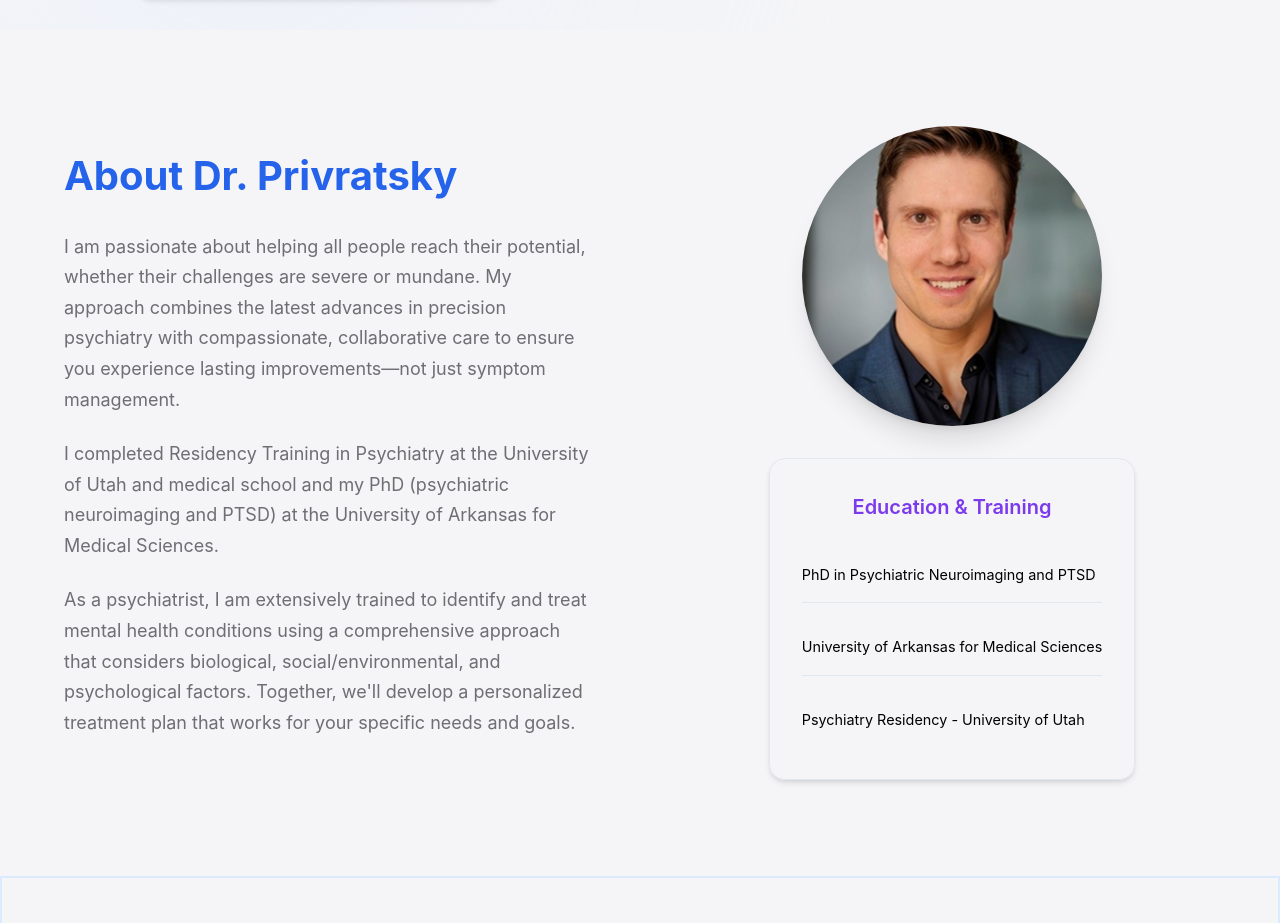
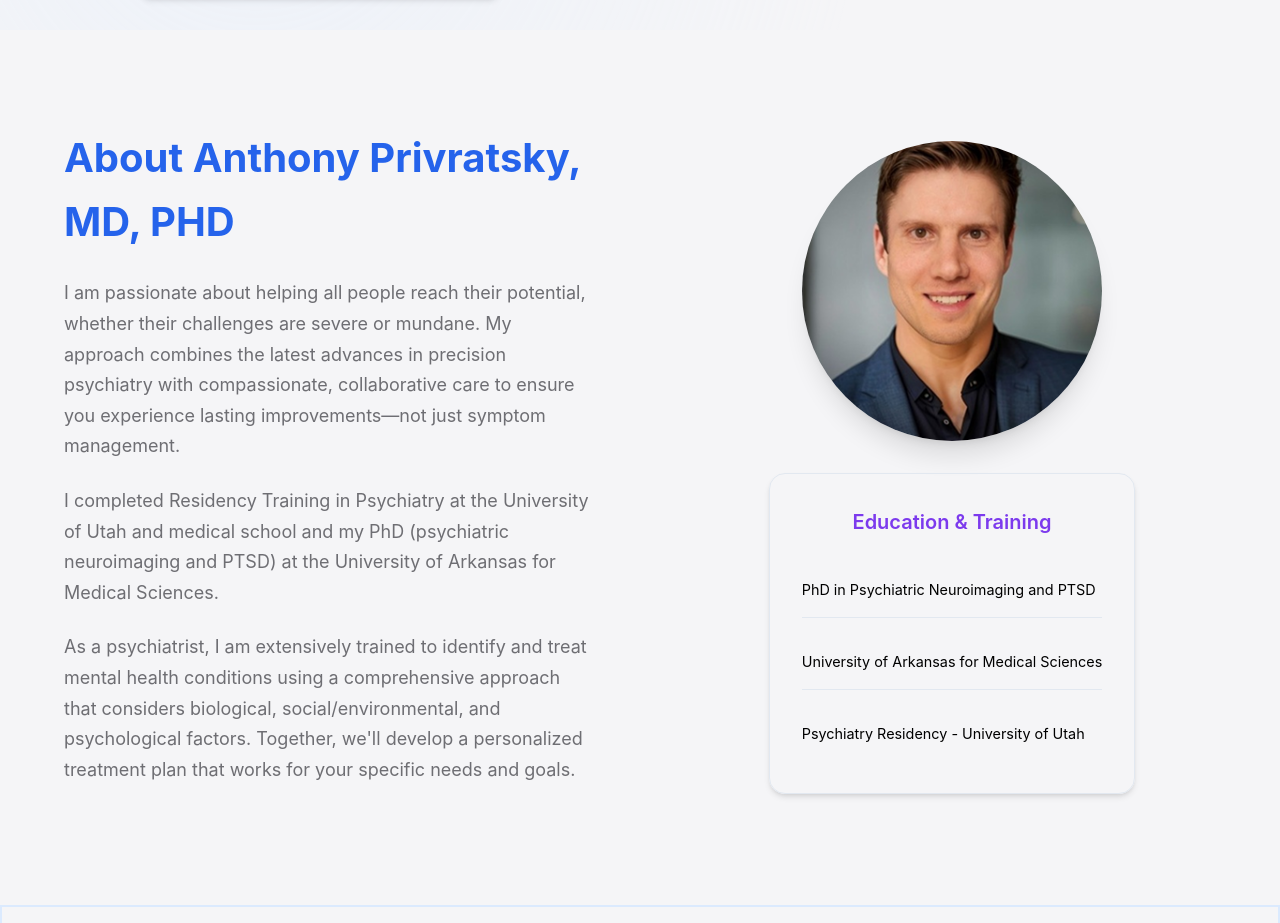
Before and after one commit to morganHillTelenos/telenos-health-web, a React (Create React App) app: page / in a window 1280 px wide. Shown: the part 820-1743 px from the top of the page. Built offline with nearby package versions, Linux system fonts and the light colour scheme; no server answers; what aws-amplify would draw is missing.

Commit message:
changed name

```diff
--- a/src/pages/LandingPage.js
+++ b/src/pages/LandingPage.js
@@ -95,7 +95,7 @@ const LandingPage = () => {
                 <div className="container">
                     <div className="content-grid">
                         <div className="content-text animate-on-scroll">
-                            <h2>About Dr. Privratsky</h2>
+                            <h2>About Anthony Privratsky, MD, PHD</h2>
                             <p>
                                 I am passionate about helping all people reach their potential, whether their challenges are severe or mundane.
                                 My approach combines the latest advances in precision psychiatry with compassionate, collaborative care to ensure
```
